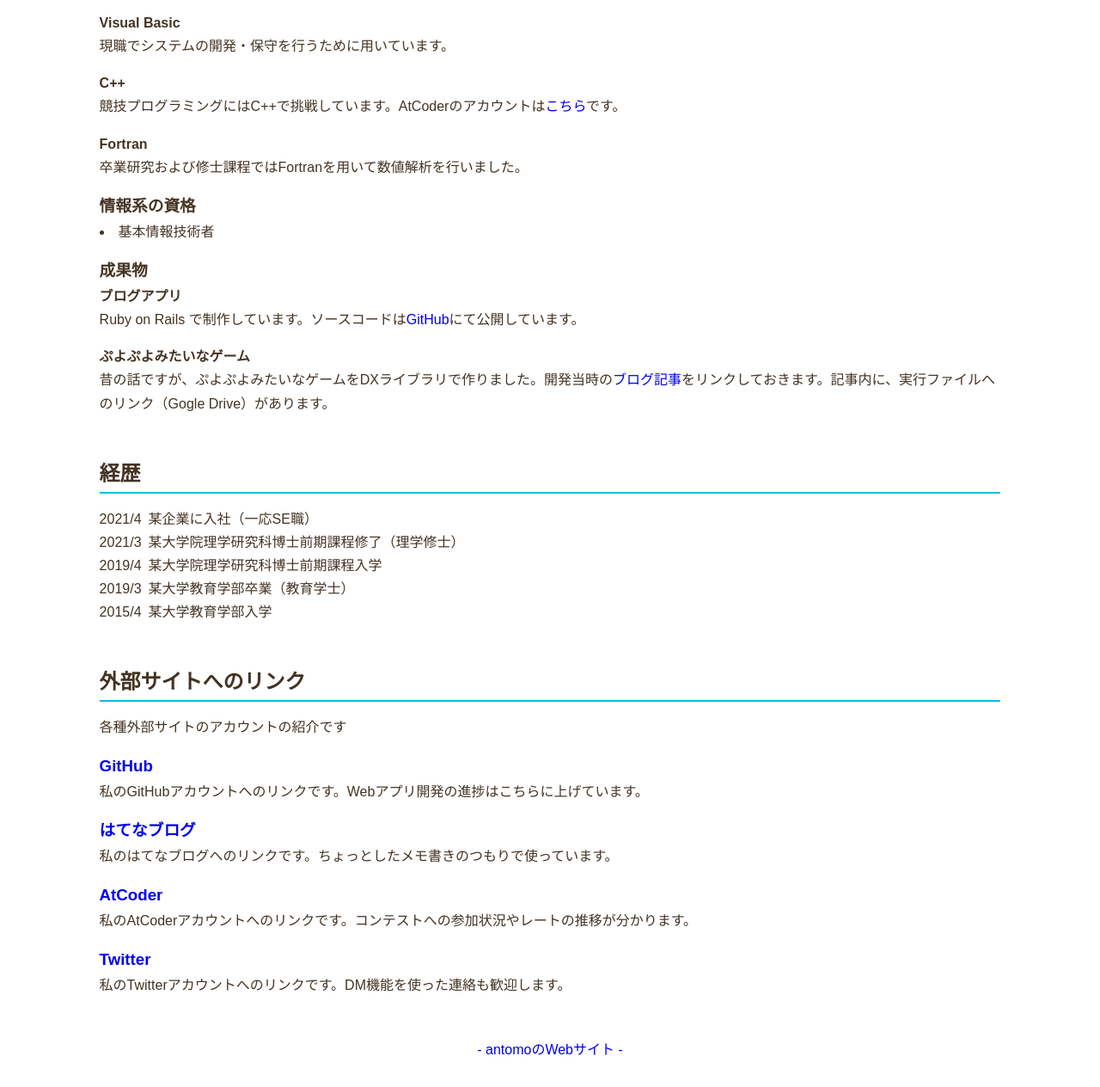
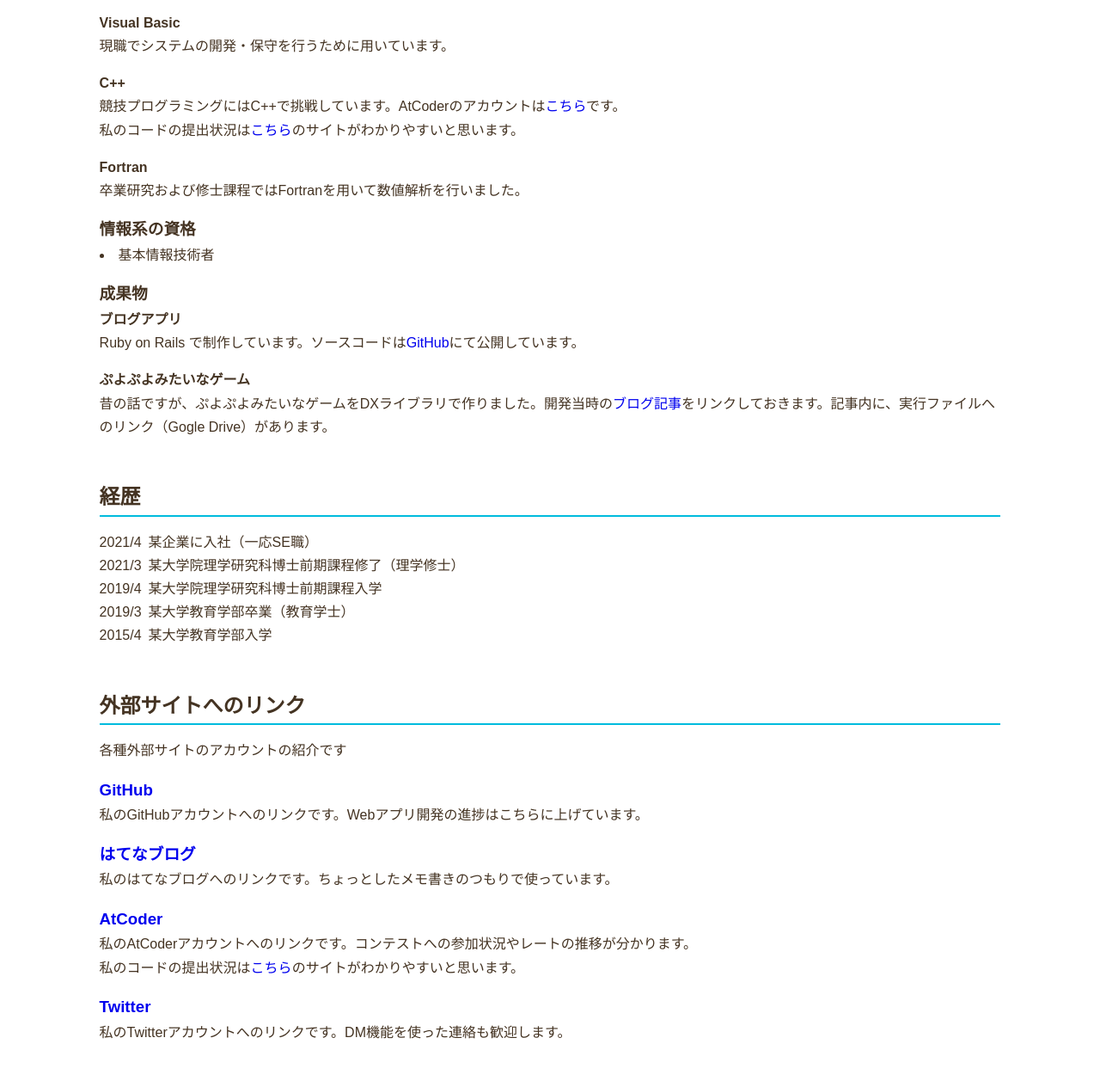
Before and after one commit to tomoand/tomoand.github.io, a plain HTML site: page index.html in a window 1280 px wide. Shown: the part 1148-2412 px from the top of the page at 86% size. Before the commit the page ends 2383 px from the top, so only its background shows below. Drawn offline with Linux system fonts and the light colour scheme; some packages are replaced by stand-ins of ours.

Commit message:
AtCoderへの取り組みについての説明の充実

```diff
--- a/index.html
+++ b/index.html
@@ -62,7 +62,9 @@
                     <h4>Visual Basic</h4>
                     <p>現職でシステムの開発・保守を行うために用いています。</p>
                     <h4>C++</h4>
-                    <p>競技プログラミングにはC++で挑戦しています。AtCoderのアカウントは<a href="https://atcoder.jp/users/antomo">こちら</a>です。</p>
+                    <p>競技プログラミングにはC++で挑戦しています。AtCoderのアカウントは<a href="https://atcoder.jp/users/antomo">こちら</a>です。<br>
+                        私のコードの提出状況は<a href="https://kenkoooo.com/atcoder/#/user/antomo?userPageTab=Submissions">こちら</a>のサイトがわかりやすいと思います。
+                    </p>
 
                     <h4>Fortran</h4>
                     <p>卒業研究および修士課程ではFortranを用いて数値解析を行いました。</p>
@@ -101,7 +103,9 @@
             </div>
             <div class="link">
                 <a href="https://atcoder.jp/users/antomo"><h3>AtCoder</h3></a>
-                <p>私のAtCoderアカウントへのリンクです。コンテストへの参加状況やレートの推移が分かります。</p>
+                <p>私のAtCoderアカウントへのリンクです。コンテストへの参加状況やレートの推移が分かります。<br>
+                    私のコードの提出状況は<a href="https://kenkoooo.com/atcoder/#/user/antomo?userPageTab=Submissions">こちら</a>のサイトがわかりやすいと思います。
+                </p>
             </div>
             <div class="link">
                 <a href="https://twitter.com/antomo256"><h3>Twitter</h3></a>
```
